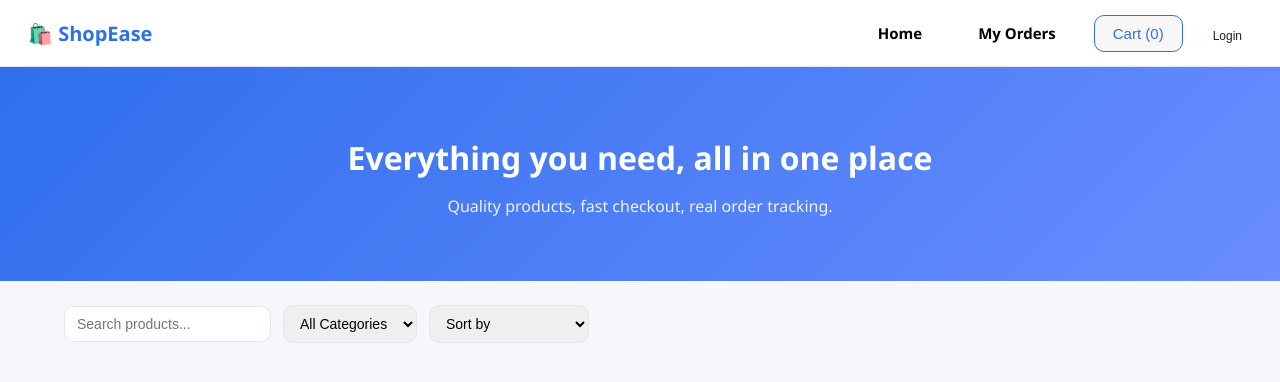
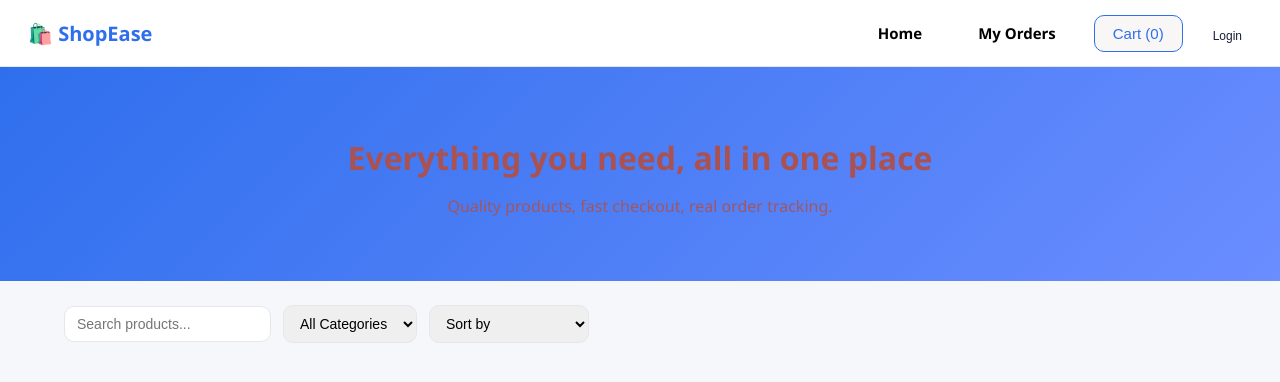
Before and after one commit to udaygowda-cell/Shopease-ecommerce-management-system, a website: page public/index.html in a window 1280 px wide. Drawn offline with Linux system fonts and the light colour scheme; no server answers.

Commit message:
new color added

```diff
--- a/public/css/style.css
+++ b/public/css/style.css
@@ -101,7 +101,7 @@ a { text-decoration: none; color: inherit; }
   padding: 48px 24px;
   text-align: center;
   background: linear-gradient(135deg, #2f6fed, #6a8dff);
-  color: white;
+  color: rgb(170, 82, 82);
 }
 .hero h1 { font-size: 32px; margin-bottom: 8px; }
 .hero p { opacity: .9; }
```
